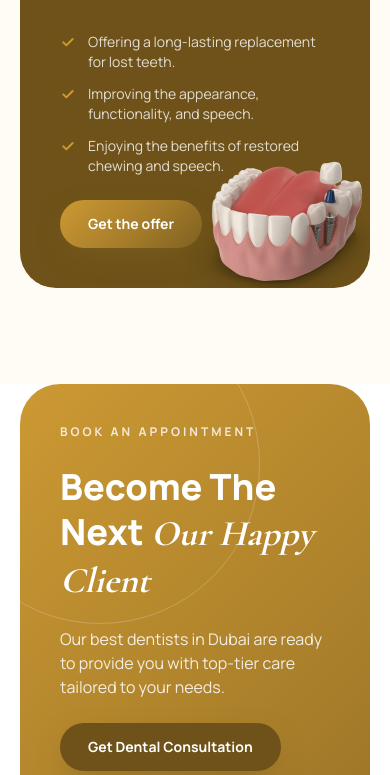
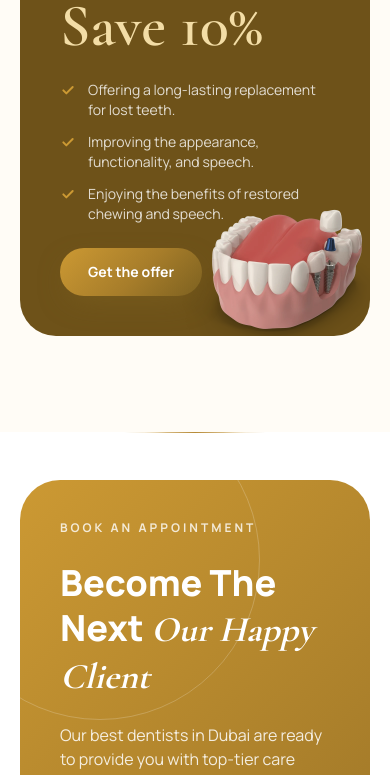
Before and after one commit to Osamatello/brightwayclinicoriginal, a Next.js app: page /smile-gallery in a window 390 px wide. Shown: the part 6067-6842 px from the top of the page. Built offline with nearby package versions, Linux system fonts and the light colour scheme.

Commit message:
Add animated gold dividers between website sections

```diff
--- a/app/globals.css
+++ b/app/globals.css
@@ -70,3 +70,56 @@ details summary::-webkit-details-marker {
   .animate-marquee, .animate-hero-zoom { animation: none; }
   html { scroll-behavior: auto; }
 }
+
+/* A fine gold seam between page sections; excludes nested cards and content. */
+:where(main > :is(section, article) ~ :is(section, article), main + footer) {
+  position: relative;
+}
+
+:where(main > :is(section, article) ~ :is(section, article), main + footer)::before,
+:where(main > :is(section, article) ~ :is(section, article), main + footer)::after {
+  content: "";
+  position: absolute;
+  z-index: 2;
+  pointer-events: none;
+  top: 0;
+  inset-inline: 0;
+  margin-inline: auto;
+  width: clamp(144px, 20vw, 240px);
+  height: 1px;
+  border-radius: 50%;
+}
+
+:where(main > :is(section, article) ~ :is(section, article), main + footer)::before {
+  background: linear-gradient(90deg, transparent, #cc993366 18%, #b68a37 50%, #cc993366 82%, transparent);
+  animation: section-line-unfold 1.6s cubic-bezier(.22, 1, .36, 1) both;
+}
+
+:where(main > :is(section, article) ~ :is(section, article), main + footer)::after {
+  background: linear-gradient(90deg, transparent 40%, #d5a54b 47%, #fff0c5 50%, #d5a54b 53%, transparent 60%) 140% 0 / 250% 100% no-repeat;
+  mask-image: linear-gradient(90deg, transparent, #000 20%, #000 80%, transparent);
+  filter: drop-shadow(0 0 3px #cc993355);
+  animation: section-line-shimmer 6.5s cubic-bezier(.45, 0, .25, 1) infinite;
+}
+
+@keyframes section-line-unfold {
+  from { transform: scaleX(.2); opacity: 0; }
+  to { transform: scaleX(1); opacity: 1; }
+}
+
+@keyframes section-line-shimmer {
+  0%, 15% { background-position: 140% 0; opacity: 0; }
+  25% { opacity: 1; }
+  65% { opacity: 1; }
+  80%, 100% { background-position: -40% 0; opacity: 0; }
+}
+
+@media (prefers-reduced-motion: reduce) {
+  :where(main > :is(section, article) ~ :is(section, article), main + footer)::before {
+    animation: none;
+  }
+  :where(main > :is(section, article) ~ :is(section, article), main + footer)::after {
+    animation: none;
+    display: none;
+  }
+}
--- a/components/home/CareAndOffer.tsx
+++ b/components/home/CareAndOffer.tsx
@@ -4,7 +4,7 @@ import { Check, Eyebrow, GoldButton, Heading } from "@/components/ui";
 
 export default function CareAndOffer() {
   return (
-    <section className="bg-cream px-5 pb-24">
+    <section className="bg-cream px-5 pb-24 pt-12">
       <div className="mx-auto grid max-w-7xl gap-5 lg:grid-cols-2">
         <div className="space-y-7 rounded-[2.25rem] border border-line bg-white p-10 md:p-12">
           <Eyebrow>Patient-First Dental Care</Eyebrow>
--- a/components/home/Cta.tsx
+++ b/components/home/Cta.tsx
@@ -4,7 +4,7 @@ import { GoldButton, OutlineButton } from "@/components/ui";
 
 export default function Cta() {
   return (
-    <section className="bg-white px-5 pb-24">
+    <section className="bg-white px-5 pb-24 pt-12">
       <div className="bg-gold-gradient relative mx-auto grid max-w-7xl overflow-hidden rounded-[2.5rem] md:grid-cols-[1.3fr_1fr]">
         <div aria-hidden="true" className="absolute -left-20 -top-20 h-80 w-80 rounded-full border border-white/20" />
         <div className="relative space-y-6 p-10 text-white md:p-16">
```
